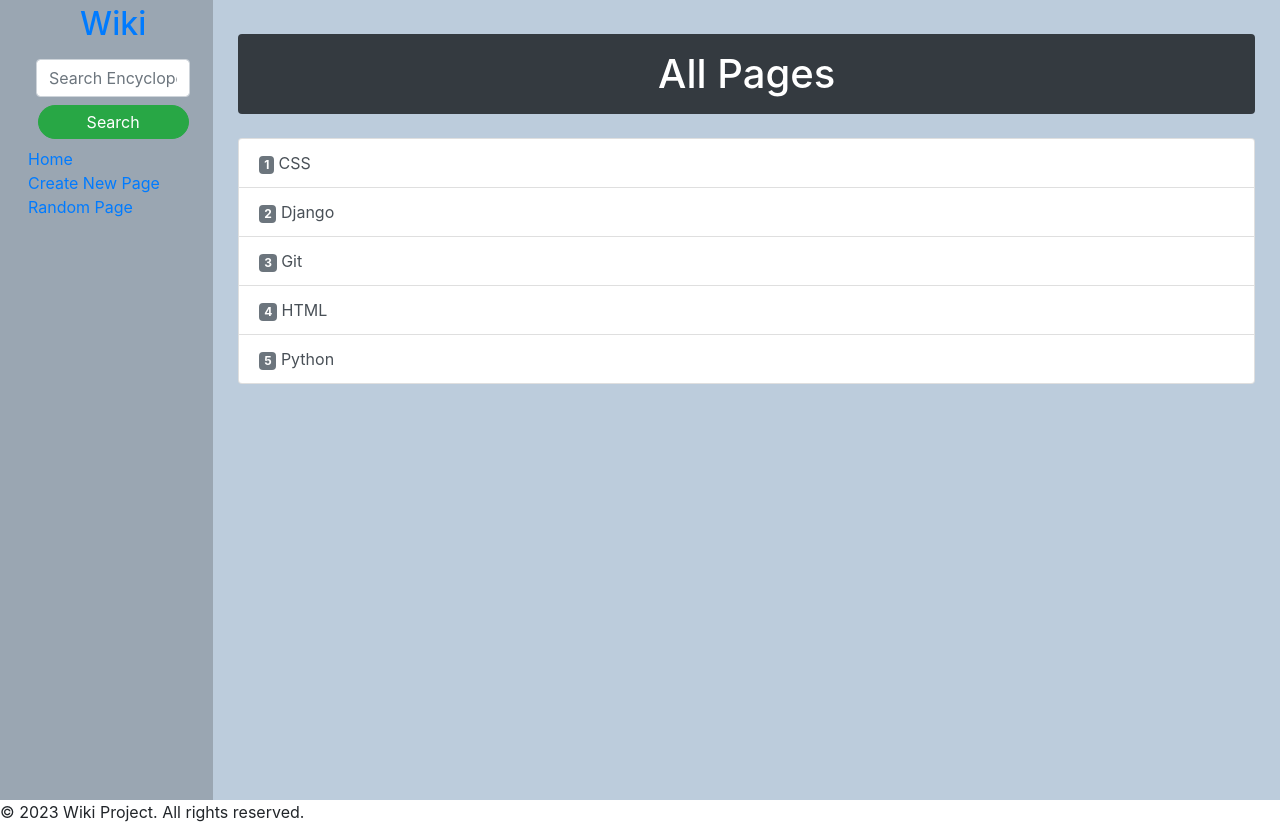
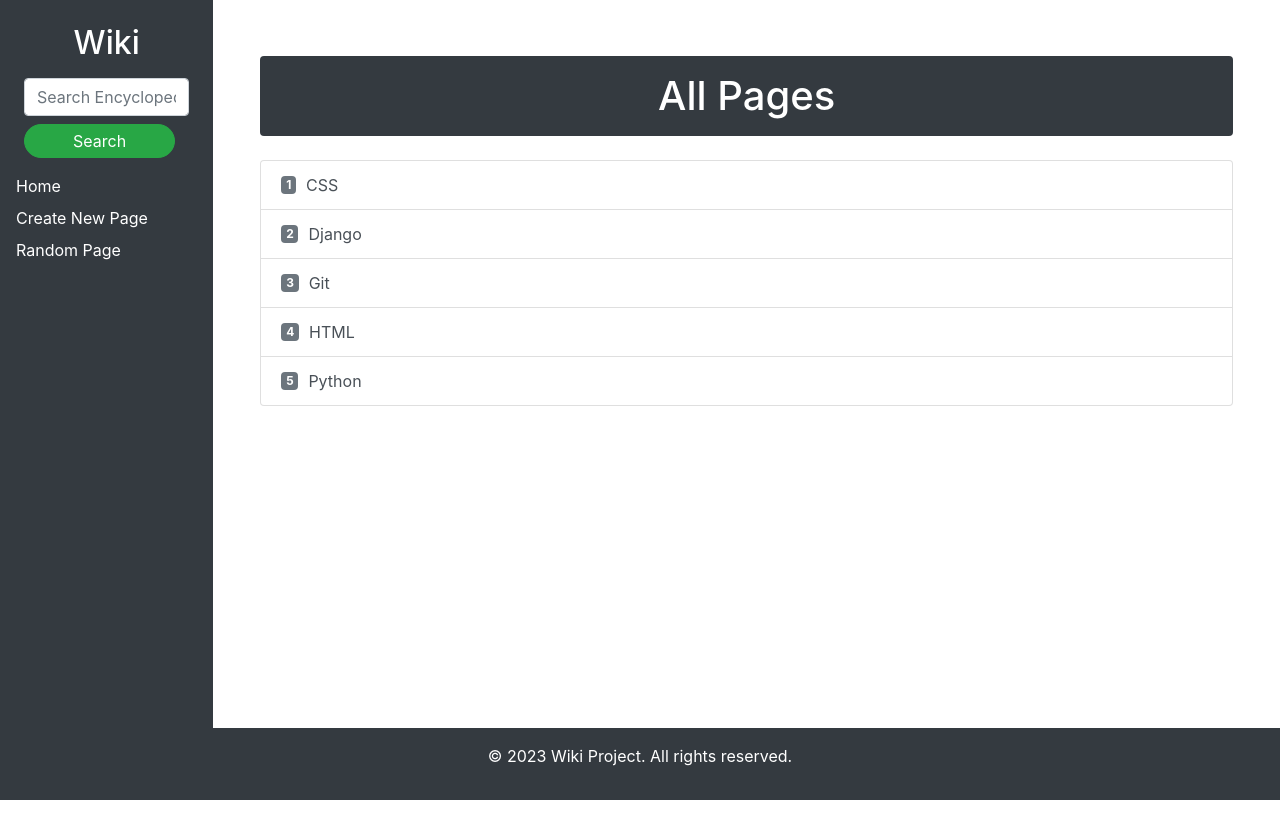
Before and after one commit to sandovaldavid/project-01-wiki, a Django app: page / in a window 1280 px wide. After the commit the page ends 800 px from the top, so only its background shows below. Run offline with Django 3.2, Linux system fonts and the light colour scheme; some libraries are stand-ins or nearby versions.

Commit message:
💄 Update: enhance styles.css for improved sidebar and footer design

```diff
--- a/encyclopedia/static/css/styles.css
+++ b/encyclopedia/static/css/styles.css
@@ -1,59 +1,53 @@
-body {
-    margin: 0;
+.sidebar {
+    background: #343a40;
+    color: white;
+    height: 100vh;
+    padding: 1rem;
+}
+.sidebar a {
+    color: white;
+    text-decoration: none;
+    display: block;
+    margin: 0.5rem 0;
+}
+.sidebar a:hover {
+    background: #495057;
+    border-radius: 5px;
+}
+.main {
+    padding: 2rem;
+}
+.footer {
+    background: #343a40;
+    color: white;
+    text-align: center;
+    padding: 1rem;
+    position: fixed;
+    bottom: 0;
+    width: 100%;
 }
 
-code {
-    white-space: pre;
-}
-
-textarea {
-    height: 90vh;
-    width: 80%;
-}
-
-.main {
-    padding: 10px;
-    display: flex;
-    flex-wrap: wrap;
-    flex-direction: column;
-    background: #BCCCDC;
-}
-
-.search {
-    width: 100%;
-    font-size: 15px;
-    line-height: 15px;
-}
-
-.sidebar {
-    background: #9AA6B2;
-    height: 100vh;
-    padding-left: 1.75rem;
-}
-
-.sidebar h2 {
-    margin-top: 5px;
-}
-
-.sidebar > form {
-    align-items: center;
-    display: flex;
-    flex-wrap: wrap;
-    flex-direction: column;
-}
-
-ul{
+ul {
     counter-reset: topic;
 }
 
-ul li{
+ul li {
     counter-increment: topic;
     list-style: none;
 }
 
-ul li ::before{
-    content: "Topic " counter(topic)  " : ";
+ul li ::before {
+    content: 'Topic ' counter(topic) ' : ';
 }
-.row{
+.row {
     width: 100vw;
 }
+
+.list-group-item {
+    display: flex;
+    align-items: center;
+}
+
+.list-group-item .badge {
+    margin-right: 10px;
+}
```
